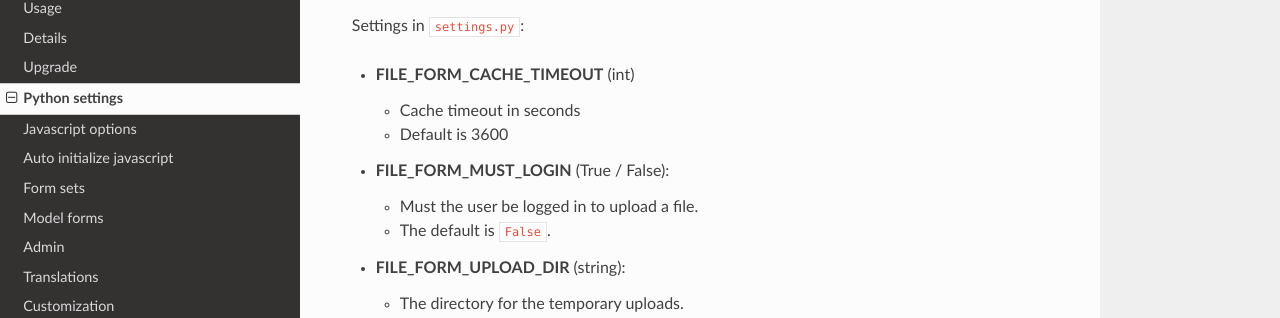
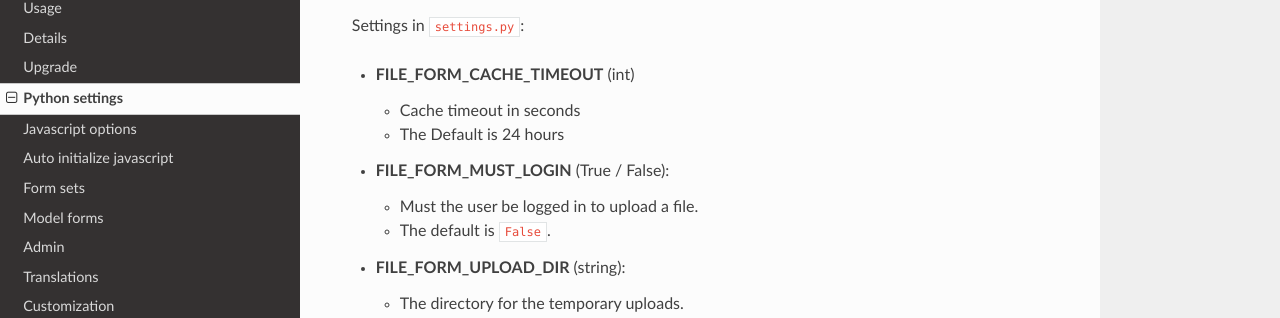
Before and after one commit to mbraak/django-file-form, an MkDocs documentation site: the page built from docs/python_settings.md, in a window 1280 px wide and 1145 px high. Shown: the part 141-459 px from the top of the window. Built offline with MkDocs 1.6.1, drawn with Linux system fonts in a browser that asks for light colours; nearby versions of some CDN libraries.

Commit message:
Update docs

```diff
--- a/docs/python_settings.md
+++ b/docs/python_settings.md
@@ -4,7 +4,7 @@ Settings in `settings.py`:
 
 * **FILE_FORM_CACHE_TIMEOUT** (int)
     * Cache timeout in seconds
-    * Default is 3600
+    * The Default is 24 hours
 
 * **FILE_FORM_MUST_LOGIN** (True / False):
     * Must the user be logged in to upload a file.
```
